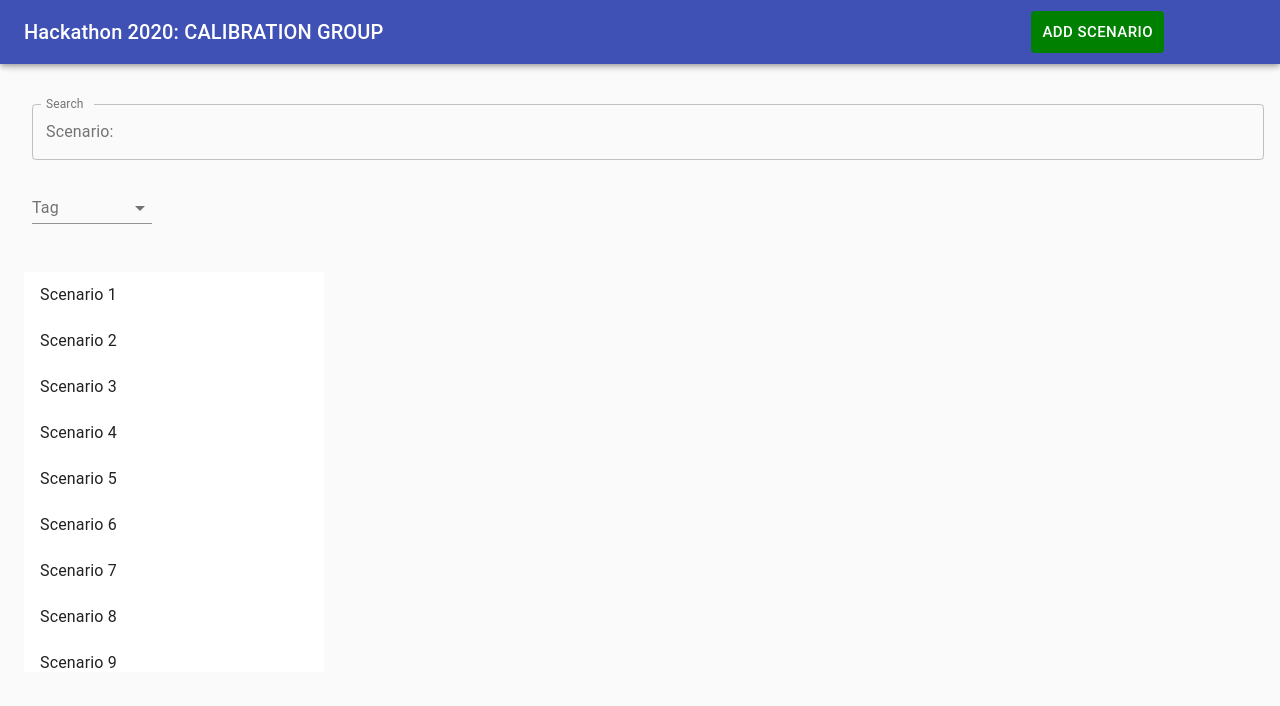
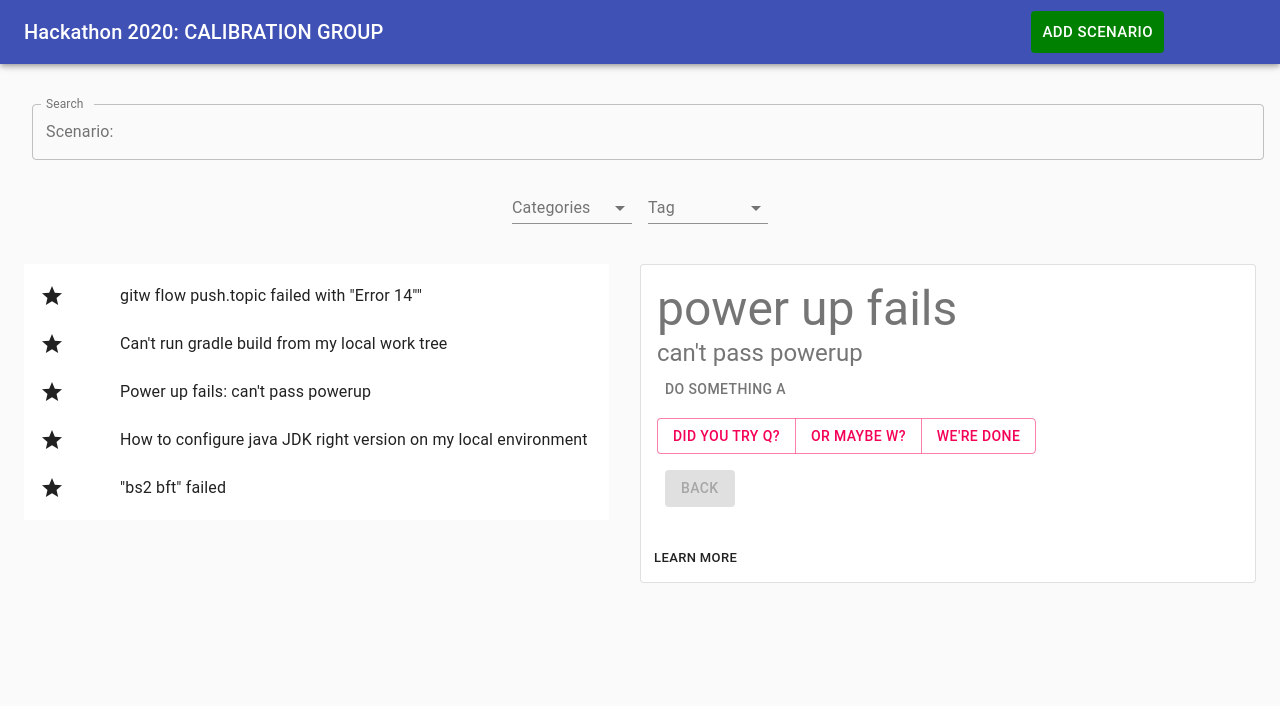
Before and after one commit to hackathoncal/hackathoncal-frontend, a React (Create React App) app: page / in a window 1280 px wide. Shown: the top 706 px of the page. Built offline with nearby package versions, Linux system fonts and the light colour scheme.

Commit message:
homepage version 0.1

```diff
--- a/package.json
+++ b/package.json
@@ -4,6 +4,7 @@
   "private": true,
   "dependencies": {
     "@material-ui/core": "^4.11.0",
+    "@material-ui/icons": "^4.9.1",
     "@testing-library/jest-dom": "^4.2.4",
     "@testing-library/react": "^9.3.2",
     "@testing-library/user-event": "^7.1.2",
--- a/src/components/Main.js
+++ b/src/components/Main.js
@@ -1,13 +1,12 @@
-import React, { Component } from "react";
-import { connect } from "react-redux";
-import ShowScenario from "./showScenario";
+import React, {Component} from "react";
+import {connect} from "react-redux";
 import "./Main.scss";
-import AddNewScenario from "./AddNewScenario";
-import Option from "./Option";
+// import AddNewScenario from "./AddNewScenario";
 import AppBar from "../components/app-bar/AppBar";
 import Search from "../components/search/Search";
-import ScenarioList from "../components/scenarios-list/ScenarioList";
-import Dropdown from "../components/drop-downs/Dropdown";
+import ScenariosContainer from "./scenarios/ScenariosContainer";
+import DropDownListContainer from "./drop-downs/DropDownListContainer";
+
 import Container from '@material-ui/core/Container';
 
 
@@ -17,25 +16,20 @@ class Main extends Component {
         return (
             <React.Fragment>
                 <Container fixed>
-
-                <AppBar />
-                <Search />
-                <Dropdown />
-                <ScenarioList />
-                {/*<ShowScenario />*/}
+                    <AppBar/>
+                    <Search/>
+                    <DropDownListContainer/>
+                    <ScenariosContainer/>
                 </Container>
             </React.Fragment>
         );
     }
 }
 
-const mapStateToProps = (state) => ({
-});
+const mapStateToProps = (state) => ({});
 
 const mapDispatchToProps = (dispatch) => {
-    return {
-
-    };
+    return {};
 };
 
 export default connect(mapStateToProps, mapDispatchToProps)(Main);
--- /dev/null
+++ b/src/components/drop-downs/DropDownListContainer.js
@@ -0,0 +1,24 @@
+import React, {Component} from 'react';
+import MultipleSelect from "./MultipleSelect";
+import SimpleSelect from "./SimpleSelect";
+import "./DropDownListContainer.scss";
+
+
+class DropDownListContainer extends Component {
+    render() {
+        return (
+            <React.Fragment>
+                <div className="drop-down-wrapper">
+                    <div>
+                        <SimpleSelect/>
+                    </div>
+                    <div>
+                        <MultipleSelect/>
+                    </div>
+                </div>
+            </React.Fragment>
+        );
+    }
+}
+
+export default DropDownListContainer;
--- /dev/null
+++ b/src/components/drop-downs/DropDownListContainer.scss
@@ -0,0 +1,6 @@
+.drop-down-wrapper {
+  display: flex;
+  align-items: center;
+  justify-content: center;
+
+}
--- /dev/null
+++ b/src/components/drop-downs/SimpleSelect.js
@@ -0,0 +1,53 @@
+import React from 'react';
+import { makeStyles } from '@material-ui/core/styles';
+import InputLabel from '@material-ui/core/InputLabel';
+import MenuItem from '@material-ui/core/MenuItem';
+import FormHelperText from '@material-ui/core/FormHelperText';
+import FormControl from '@material-ui/core/FormControl';
+import Select from '@material-ui/core/Select';
+
+const useStyles = makeStyles((theme) => ({
+    formControl: {
+        margin: theme.spacing(1),
+        minWidth: 120,
+    },
+    selectEmpty: {
+        marginTop: theme.spacing(2),
+    },
+}));
+
+export default function SimpleSelect() {
+    const classes = useStyles();
+    const [age, setAge] = React.useState('');
+
+    const handleChange = (event) => {
+        setAge(event.target.value);
+    };
+
+    return (
+        <div>
+
+            <FormControl className={classes.formControl}>
+                <InputLabel id="demo-simple-select-helper-label">Categories</InputLabel>
+                <Select
+                    labelId="demo-simple-select-helper-label"
+                    id="demo-simple-select-helper"
+                    value={age}
+                    onChange={handleChange}
+                >
+                    <MenuItem value="">
+                        <em>None</em>
+                    </MenuItem>
+                    <MenuItem value={10}>Recipe setup</MenuItem>
+                    <MenuItem value={20}>Platform</MenuItem>
+                    <MenuItem value={30}>Development</MenuItem>
+                    <MenuItem value={30}>Calibrations</MenuItem>
+                    <MenuItem value={30}>Fab Setup</MenuItem>
+                    <MenuItem value={30}>IP</MenuItem>
+                    <MenuItem value={30}>PM</MenuItem>
+                </Select>
+                {/*<FormHelperText>Some important helper text</FormHelperText>*/}
+            </FormControl>
+        </div>
+    );
+}
--- a/src/components/scenarios-list/ScenarioList.js
+++ /dev/null
@@ -1,42 +0,0 @@
-import React from 'react';
-import PropTypes from 'prop-types';
-import { makeStyles } from '@material-ui/core/styles';
-import ListItem from '@material-ui/core/ListItem';
-import ListItemText from '@material-ui/core/ListItemText';
-import { FixedSizeList } from 'react-window';
-
-const useStyles = makeStyles((theme) => ({
-    root: {
-        width: '100%',
-        height: 400,
-        maxWidth: 300,
-        backgroundColor: theme.palette.background.paper,
-    },
-}));
-
-function renderRow(props) {
-    const { index, style } = props;
-
-    return (
-        <ListItem button style={style} key={index}>
-            <ListItemText primary={`Scenario ${index + 1}`} />
-        </ListItem>
-    );
-}
-
-renderRow.propTypes = {
-    index: PropTypes.number.isRequired,
-    style: PropTypes.object.isRequired,
-};
-
-export default function ScenarioList() {
-    const classes = useStyles();
-
-    return (
-        <div className={classes.root} style={{marginTop: "5vh", width:"100%"}}>
-            <FixedSizeList height={400} width={900} itemSize={46} itemCount={200}>
-                {renderRow}
-            </FixedSizeList>
-        </div>
-    );
-}
--- /dev/null
+++ b/src/components/scenarios/ScenarioItem.js
@@ -0,0 +1,56 @@
+import React from 'react';
+import { makeStyles } from '@material-ui/core/styles';
+import Card from '@material-ui/core/Card';
+import CardActions from '@material-ui/core/CardActions';
+import CardContent from '@material-ui/core/CardContent';
+import Button from '@material-ui/core/Button';
+import Typography from '@material-ui/core/Typography';
+
+import ShowScenario from "../showScenario";
+
+const useStyles = makeStyles({
+    root: {
+        minWidth: 275,
+    },
+    bullet: {
+        display: 'inline-block',
+        margin: '0 2px',
+        transform: 'scale(0.8)',
+    },
+    title: {
+        fontSize: 14,
+    },
+    pos: {
+        marginBottom: 12,
+    },
+});
+
+export default function OutlinedCard() {
+    const classes = useStyles();
+    const bull = <span className={classes.bullet}>•</span>;
+
+    return (
+        <Card className={classes.root} variant="outlined">
+            <CardContent>
+                <Typography className={classes.title} color="textSecondary" gutterBottom>
+                    <ShowScenario />
+                {/*    Word of the Day*/}
+                {/*</Typography>*/}
+                {/*<Typography variant="h5" component="h2">*/}
+                {/*    be{bull}nev{bull}o{bull}lent*/}
+                {/*</Typography>*/}
+                {/*<Typography className={classes.pos} color="textSecondary">*/}
+                {/*    adjective*/}
+                {/*</Typography>*/}
+                {/*<Typography variant="body2" component="p">*/}
+                {/*    well meaning and kindly.*/}
+                {/*    <br />*/}
+                {/*    {'"a benevolent smile"'}*/}
+                </Typography>
+            </CardContent>
+            <CardActions>
+                <Button size="small">Learn More</Button>
+            </CardActions>
+        </Card>
+    );
+}
--- /dev/null
+++ b/src/components/scenarios/ScenarioList.js
@@ -0,0 +1,44 @@
+import React from 'react';
+import { makeStyles } from '@material-ui/core/styles';
+import List from '@material-ui/core/List';
+import ListItem from '@material-ui/core/ListItem';
+import ListItemIcon from '@material-ui/core/ListItemIcon';
+import ListItemText from '@material-ui/core/ListItemText';
+import StarIcon from '@material-ui/icons/Star';
+
+const useStyles = makeStyles((theme) => ({
+    root: {
+        width: '100%',
+        maxWidth: 360,
+        backgroundColor: theme.palette.background.paper,
+    },
+}));
+
+export default function ScenarioList() {
+    const classes = useStyles();
+
+    return (
+        <List component="nav" className={classes.root} aria-label="contacts">
+            <ListItem button>
+                <StarIcon />
+                <ListItemText inset primary='gitw flow push.topic failed with "Error 14""' />
+            </ListItem>
+            <ListItem button>
+                <StarIcon />
+                <ListItemText inset primary="Can't run gradle build from my local work tree" />
+            </ListItem>
+            <ListItem button>
+                <StarIcon />
+                <ListItemText inset primary="Power up fails: can't pass powerup" />
+            </ListItem>
+            <ListItem button>
+                <StarIcon />
+                <ListItemText inset primary="How to configure java JDK right version on my local environment" />
+            </ListItem>
+            <ListItem button>
+                <StarIcon />
+                <ListItemText inset primary='"bs2 bft" failed' />
+            </ListItem>
+        </List>
+    );
+}
--- /dev/null
+++ b/src/components/scenarios/ScenariosContainer.js
@@ -0,0 +1,22 @@
+import React, {Component} from 'react';
+import ScenarioList from "./ScenarioList";
+import ScenarioItem from "./ScenarioItem";
+
+import "./ScenariosContainer.scss";
+
+class ScenariosContainer extends Component {
+    render() {
+        return (
+            <div className="scenarios-wrapper">
+                <div className="list-scenarios">
+                    <ScenarioList/>
+                </div>
+                <div>
+                    <ScenarioItem/>
+                </div>
+            </div>
+        );
+    }
+}
+
+export default ScenariosContainer;
--- /dev/null
+++ b/src/components/scenarios/ScenariosContainer.scss
@@ -0,0 +1,16 @@
+.scenarios-wrapper {
+  display: flex;
+  align-items: center;
+  justify-content: space-between;
+  margin-top: 4vh;
+
+  div {
+    width: 100%;
+    nav {
+      max-width: 95%;
+    }
+  }
+  div.list-scenarios {
+    align-self: self-start;
+  }
+}
```
Also changed, not shown: src/components/drop-downs/MultipleSelect.js (renamed from src/components/drop-downs/Dropdown.js), 1 other file (tests, documents, lock files or other folders).
